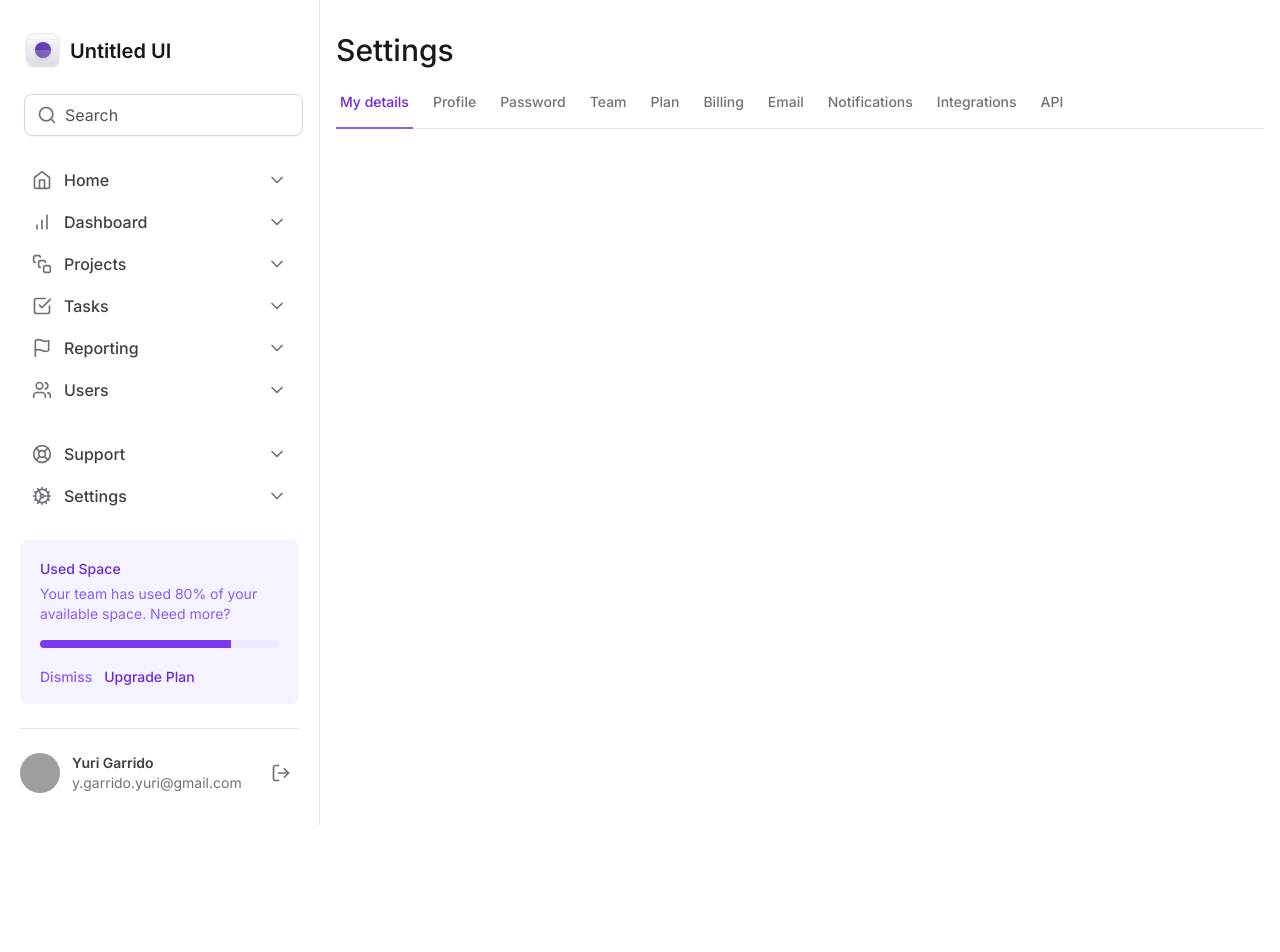
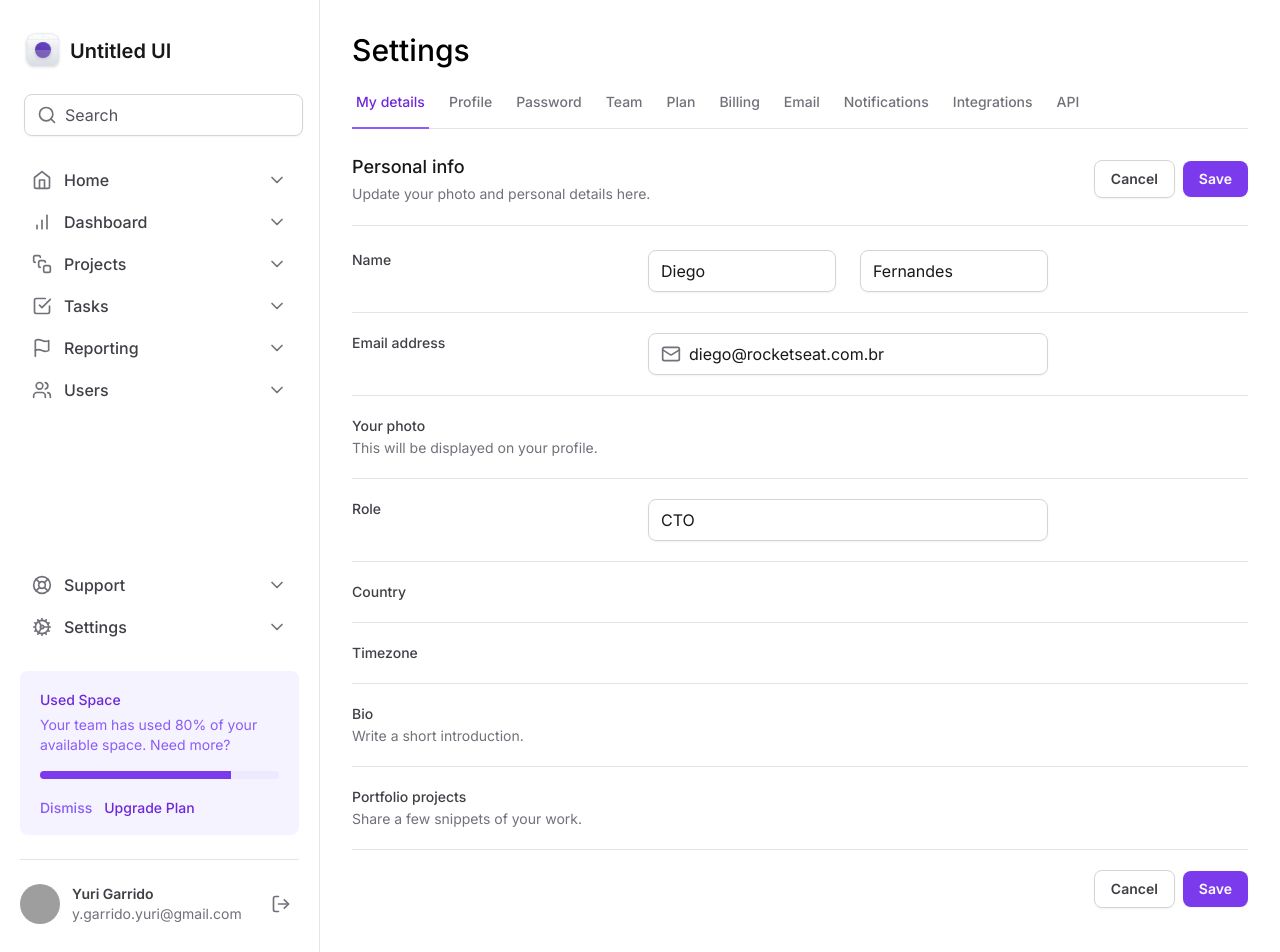
Before and after one commit to yurigarrido/dashboard-tailwind, a Next.js app: page / in a window 1280 px wide. Shown: the top 952 px of the page. Before the commit the page ends 825 px from the top, so only its background shows below. Built offline with nearby package versions, Linux system fonts and the light colour scheme; grey boxes are pictures that could not be loaded.

Commit message:
feat: add form structure

```diff
--- a/src/app/layout.tsx
+++ b/src/app/layout.tsx
@@ -20,7 +20,7 @@
       <body className={inter.className}>
         <div className="grid min-h-screen grid-cols-app">
           <Sidebar />
-          <main className="px-4 pb-12 pt-8">{children}</main>
+          <main className="px-8 pb-12 pt-8">{children}</main>
         </div>
       </body>
     </html>
--- a/src/app/page.tsx
+++ b/src/app/page.tsx
@@ -1,11 +1,161 @@
 import { SettingsTabs } from '@/components/SettingsTabs'
+import * as Input from '@/components/Input'
+import { Mail } from 'lucide-react'
 
 export default function Home() {
   return (
     <>
-      <h1 className="text-3xl font-medium text-zinc-900">Settings</h1>
+      <h1 className="to-zinc-900 text-3xl font-medium">Settings</h1>
 
       <SettingsTabs />
+
+      <div className="mt-6 flex flex-col">
+        <div className="flex items-center justify-between border-b border-zinc-200 pb-5">
+          <div className="space-y-1">
+            <h2 className="text-lg font-medium text-zinc-900">Personal info</h2>
+            <span className="text-sm text-zinc-500">
+              Update your photo and personal details here.
+            </span>
+          </div>
+          <div className="flex items-center gap-2">
+            <button
+              type="button"
+              className="rounded-lg border border-zinc-300 px-4 py-2 text-sm font-semibold text-zinc-700 shadow-sm hover:bg-zinc-50"
+            >
+              Cancel
+            </button>
+            <button
+              type="submit"
+              form="settings"
+              className="rounded-lg bg-violet-600 px-4 py-2 text-sm font-semibold text-white shadow-sm hover:bg-violet-700"
+            >
+              Save
+            </button>
+          </div>
+        </div>
+
+        <form
+          id="settings"
+          className="mt-6 flex w-full flex-col gap-5 divide-y divide-zinc-200"
+        >
+          <div className="grid-cols-form grid gap-3">
+            <label
+              htmlFor="firstName"
+              className="text-sm font-medium text-zinc-700"
+            >
+              Name
+            </label>
+            <div className="grid grid-cols-2 gap-6">
+              <Input.Root>
+                <Input.Control id="firstName" defaultValue="Diego" />
+              </Input.Root>
+
+              <Input.Root>
+                <Input.Control defaultValue="Fernandes" />
+              </Input.Root>
+            </div>
+          </div>
+
+          <div className="grid-cols-form grid gap-3 pt-5">
+            <label
+              htmlFor="email"
+              className="text-sm font-medium text-zinc-700"
+            >
+              Email address
+            </label>
+            <Input.Root>
+              <Input.Prefix>
+                <Mail className="h-5 w-5 text-zinc-500" />
+              </Input.Prefix>
+              <Input.Control
+                id="email"
+                type="email"
+                defaultValue="diego@rocketseat.com.br"
+              />
+            </Input.Root>
+          </div>
+
+          <div className="grid-cols-form grid gap-3 pt-5">
+            <label
+              htmlFor="email"
+              className="text-sm font-medium text-zinc-700"
+            >
+              Your photo
+              <span className="mt-0.5 block text-sm font-normal text-zinc-500">
+                This will be displayed on your profile.
+              </span>
+            </label>
+            <div />
+          </div>
+
+          <div className="grid-cols-form grid gap-3 pt-5">
+            <label htmlFor="role" className="text-sm font-medium text-zinc-700">
+              Role
+            </label>
+            <Input.Root>
+              <Input.Control id="role" defaultValue="CTO" />
+            </Input.Root>
+          </div>
+
+          <div className="grid-cols-form grid gap-3 pt-5">
+            <label
+              htmlFor="country"
+              className="text-sm font-medium text-zinc-700"
+            >
+              Country
+            </label>
+            <div />
+          </div>
+
+          <div className="grid-cols-form grid gap-3 pt-5">
+            <label
+              htmlFor="timezone"
+              className="text-sm font-medium text-zinc-700"
+            >
+              Timezone
+            </label>
+            <div />
+          </div>
+
+          <div className="grid-cols-form grid gap-3 pt-5">
+            <label htmlFor="bio" className="text-sm font-medium text-zinc-700">
+              Bio
+              <span className="mt-0.5 block text-sm font-normal text-zinc-500">
+                Write a short introduction.
+              </span>
+            </label>
+            <div />
+          </div>
+
+          <div className="grid-cols-form grid gap-3 pt-5">
+            <label
+              htmlFor="projects"
+              className="text-sm font-medium text-zinc-700"
+            >
+              Portfolio projects
+              <span className="mt-0.5 block text-sm font-normal text-zinc-500">
+                Share a few snippets of your work.
+              </span>
+            </label>
+            <div />
+          </div>
+
+          <div className="flex items-center justify-end gap-2 pt-5">
+            <button
+              type="button"
+              className="rounded-lg border border-zinc-300 px-4 py-2 text-sm font-semibold text-zinc-700 shadow-sm hover:bg-zinc-50"
+            >
+              Cancel
+            </button>
+            <button
+              type="submit"
+              className="rounded-lg bg-violet-600 px-4 py-2 text-sm font-semibold text-white shadow-sm hover:bg-violet-700"
+            >
+              Save
+            </button>
+          </div>
+        </form>
+      </div>
     </>
   )
 }
--- a/tailwind.config.ts
+++ b/tailwind.config.ts
@@ -11,6 +11,7 @@
       gridTemplateColumns: {
         app: 'minmax(18rem, 20rem) 1fr',
         profile: 'max-content 1fr min-content',
+        form: 'minmax(7.5rem, 17.5rem) minmax(25rem, 1fr) minmax(0, 15rem)',
       },
     },
   },
```
